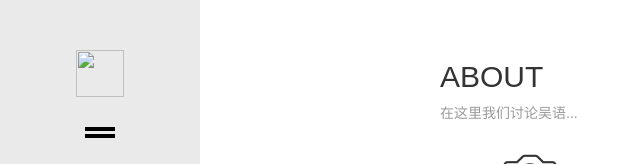
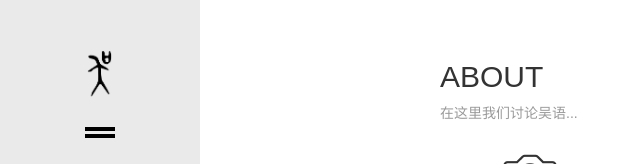
Before and after one commit to huzhanhua/huzhanhua.github.io, a plain HTML site: page about.html in a window 1280 px wide. Shown: the top 164 px of the page, 0-640 px from the left. Drawn offline with Linux system fonts and the light colour scheme; files whose address does not match are found by name; a web font is replaced by a local one.

Commit message:
修改图片位置

```diff
--- a/about.html
+++ b/about.html
@@ -33,7 +33,7 @@
 
     <!-- / Site Logo -->
 	<div class="site-logo"> </div>
-	<img src="file:///D|/Adobe/Dreamweaver 文件/吳 伯頵父鼎.png" width="48" height="47
+	<img src="D:\360MoveData\Users\x1c\Documents\GitHub\huzhanhua.github.io\images/吳 伯頵父鼎.png" width="48" height="47
 																			 " alt=""/>	<!-- \ Site Logo -->
 
 
```
Also changed, not shown: index.html (+1 -1 lines), images/吳 伯頵父鼎.png (added).
